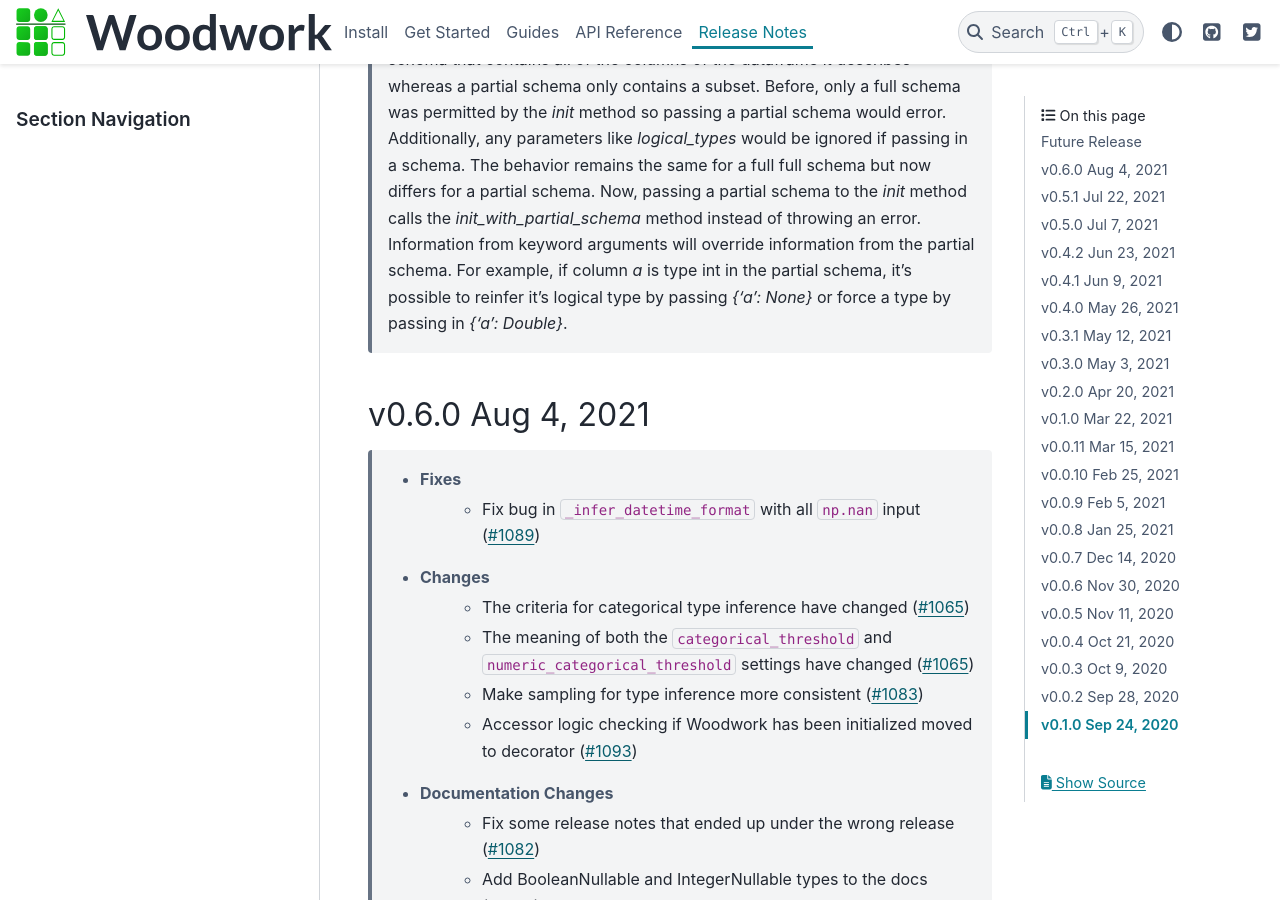
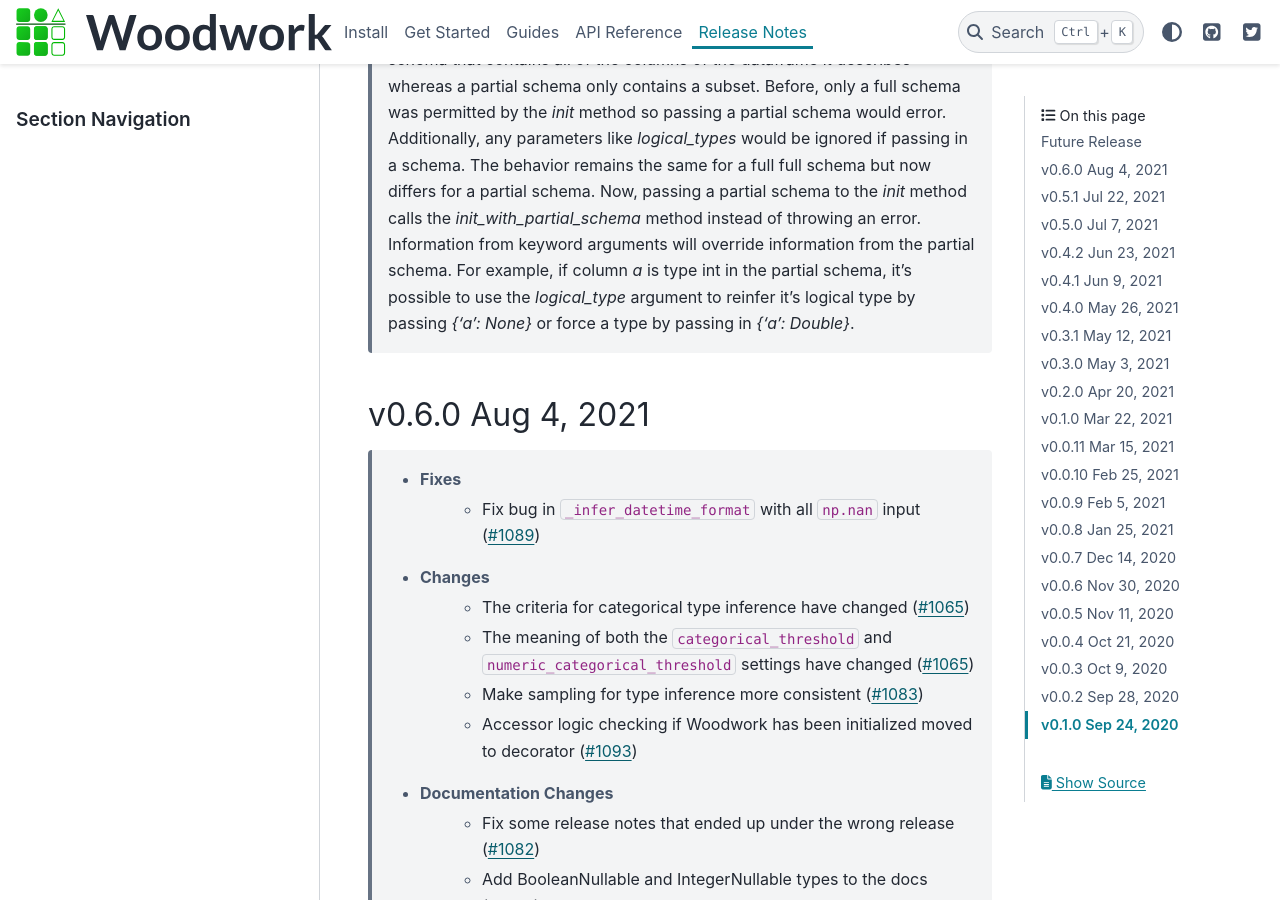
Before and after one commit to alteryx/woodwork, a Sphinx documentation site: the page built from docs/source/release_notes.rst, in a window 1280 px wide and 900 px high, scrolled down 799 px. Built offline with Sphinx 7.4.7 and the PyData theme 0.15.4, drawn with Linux system fonts in a browser that asks for light colours; comment, search, counter and statistics services are not loaded.

Commit message:
update breaking change

```diff
--- a/docs/source/release_notes.rst
+++ b/docs/source/release_notes.rst
@@ -29,8 +29,9 @@ Breaking Changes
     schema to the `init` method calls the `init_with_partial_schema` method
     instead of throwing an error. Information from keyword arguments will
     override information from the partial schema. For example, if column `a`
-    is type int in the partial schema, it's possible to reinfer it's logical
-    type by passing `{'a': None}` or force a type by passing in `{'a': Double}`.
+    is type int in the partial schema, it's possible to use the `logical_type`
+    argument to  reinfer it's logical type by passing `{'a': None}` or force
+    a type by passing in `{'a': Double}`.
 
 v0.6.0 Aug 4, 2021
 ==================
```
